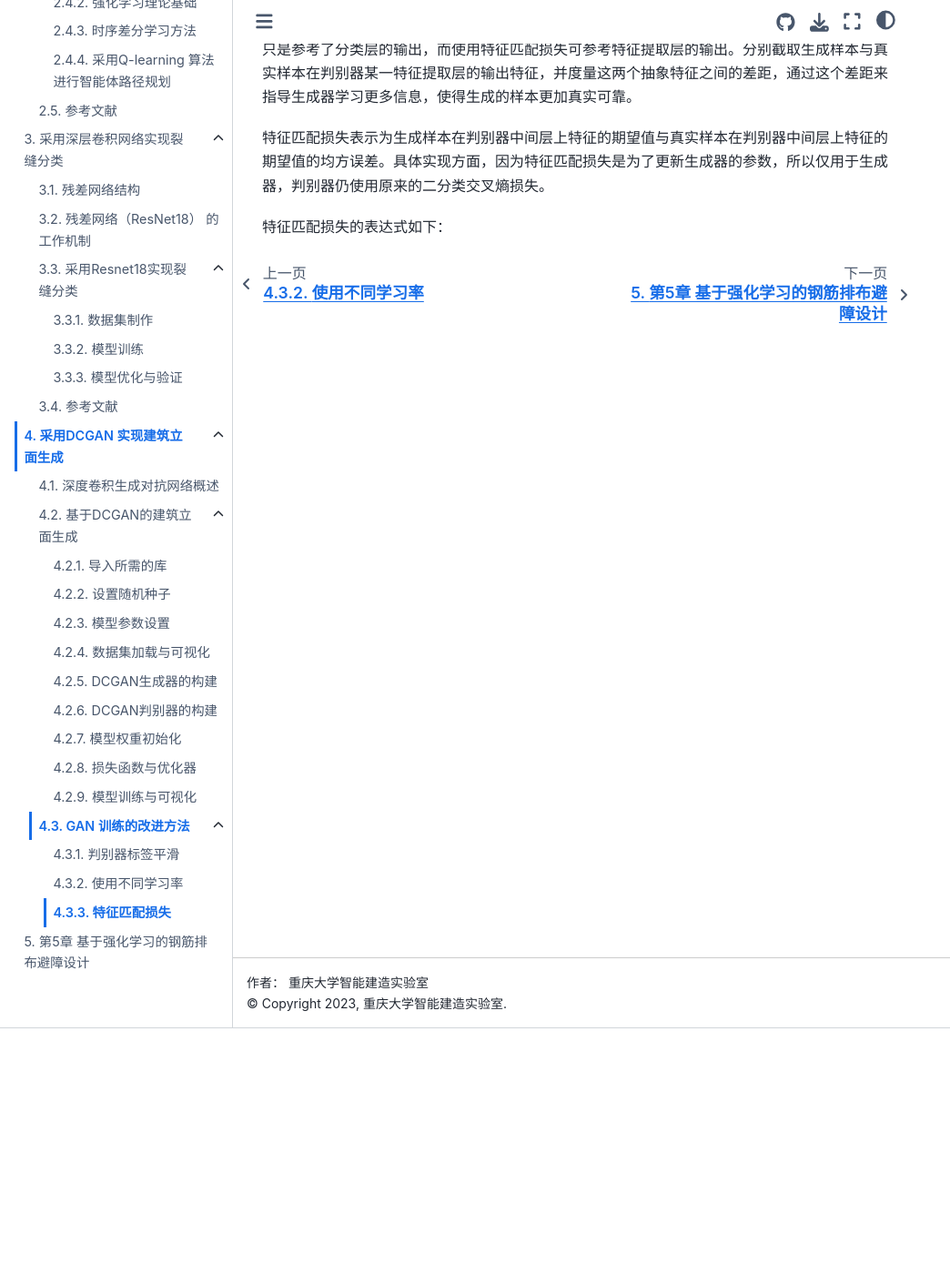
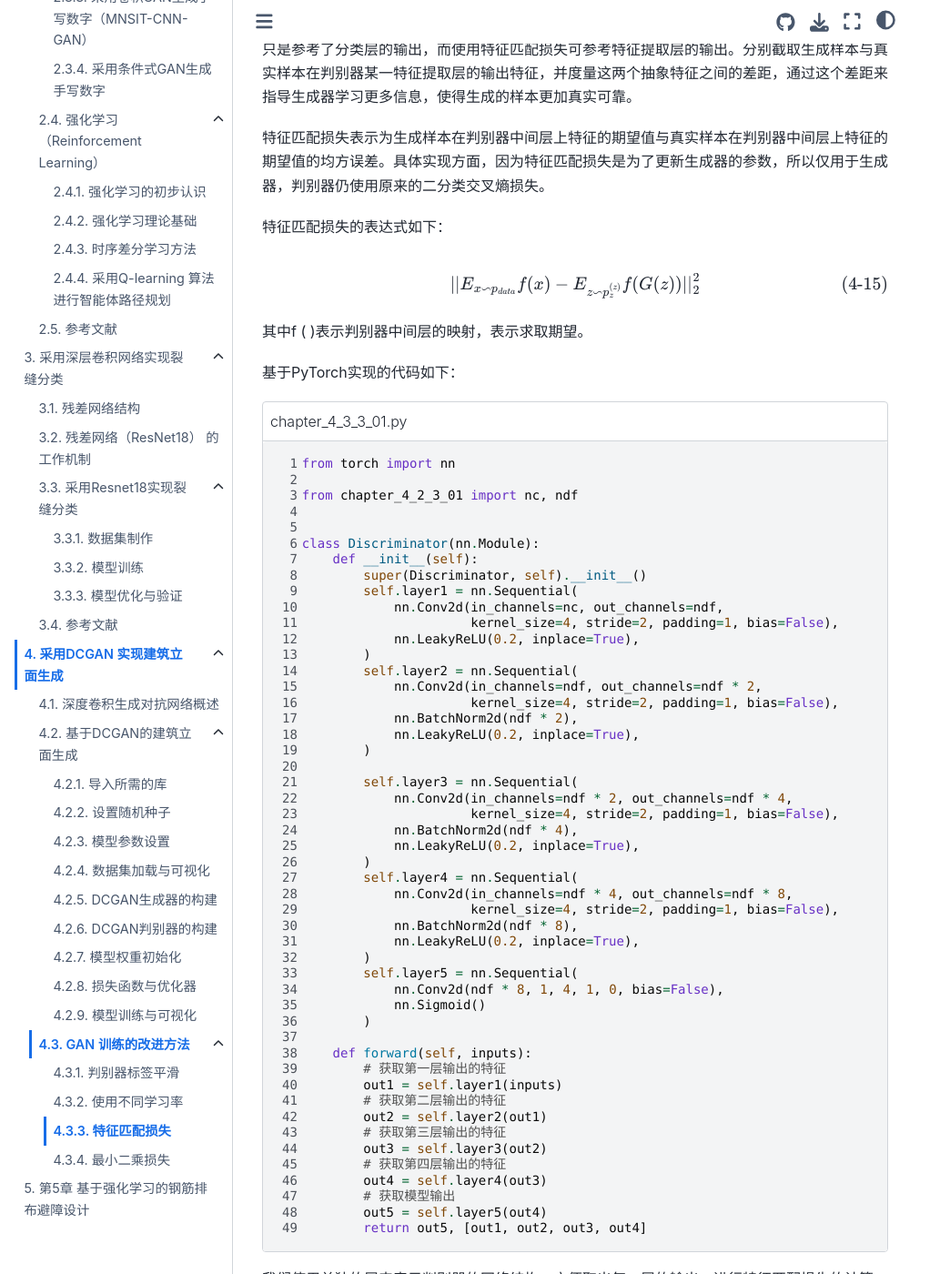
Before and after one commit to iblofcqu/book001, a Sphinx documentation site: the page built from source/4/4.3/4.3.3.md, in a window 1280 px wide and 1400 px high, scrolled down 271 px. Shown: the whole window at 91% size, without its empty margins (0-1044 px from the left). Built offline with Sphinx 7.4.7 and the Sphinx Book theme 1.1.4, drawn with Linux system fonts in a browser that asks for light colours; some of the changed text lies outside the part shown.

Commit message:
docs(4.3.3 & part 4.3.4):

```diff
--- a/source/4/4.3/4.3.3.md
+++ b/source/4/4.3/4.3.3.md
@@ -7,3 +7,49 @@
 特征匹配损失表示为生成样本在判别器中间层上特征的期望值与真实样本在判别器中间层上特征的期望值的均方误差。具体实现方面，因为特征匹配损失是为了更新生成器的参数，所以仅用于生成器，判别器仍使用原来的二分类交叉熵损失。
 
 特征匹配损失的表达式如下：
+
+$$
+||E_{x \backsim p_{data}} f(x) - E_{z \backsim p_{z}^{(z)}}f(G(z))||_2^2 \tag {4-15}
+$$
+
+其中f ( )表示判别器中间层的映射，表示求取期望。
+
+基于PyTorch实现的代码如下：
+
+:::{literalinclude} ../codes/chapter_4_3_3_01.py
+:caption: chapter_4_3_3_01.py
+:language: python
+:linenos:
+:::
+
+我们使用单独的层来表示判别器的网络结构，方便取出每一层的输出，进行特征匹配损失的计算。因为我们更改了判别器的输出，在对判别器进行训练时，只需要out5，所以我们使用NULLD表示判别器用不到的输出。对生成器进行训练时，先使用netD(real_cpu.detach())获得真实样本的中间特征，再使用netD(fake)获得生成样本的中间特征。这里我们分别取真实样本与生成样本在判别器self.layer4层的输出特征out4。然后对这两个特征求取对应的期望，并计算获得特征匹配损失。最后利用特征匹配损失更新模型。
+
+基于PyTorch实现的代码如下，完整代码可扫描二维码下载。
+
+:::{todo}
+待适配
+:::
+
+
+:::{literalinclude} ../codes/chapter_4_3_3_02.py
+:caption: chapter_4_3_3_02.py
+:language: python
+:linenos:
+:::
+
+采用特征匹配损失的训练时间约为189分钟，训练结果为图4-11右图，图4-11左图为未使用改进方法的训练结果。使用特征匹配损失后，部分生成样本有所改进，但一部分样本存在模式奔溃的现象。
+
+:::::{grid} 2 2 2 2
+
+::::{grid-item}
+:::{figure} ../../_static/4/4.3/4-11-a.png
+:::
+::::
+::::{grid-item}
+:::{figure} ../../_static/4/4.3/4-11-b.png
+:::
+::::
+:::::
+<div class="show-mid">图4-11 改进方法前后的建筑立面效果对比</div>
+<br>
+<br>
--- /dev/null
+++ b/source/4/codes/chapter_4_3_3_01.py
@@ -0,0 +1,49 @@
+from torch import nn
+
+from chapter_4_2_3_01 import nc, ndf
+
+
+class Discriminator(nn.Module):
+    def __init__(self):
+        super(Discriminator, self).__init__()
+        self.layer1 = nn.Sequential(
+            nn.Conv2d(in_channels=nc, out_channels=ndf,
+                      kernel_size=4, stride=2, padding=1, bias=False),
+            nn.LeakyReLU(0.2, inplace=True),
+        )
+        self.layer2 = nn.Sequential(
+            nn.Conv2d(in_channels=ndf, out_channels=ndf * 2,
+                      kernel_size=4, stride=2, padding=1, bias=False),
+            nn.BatchNorm2d(ndf * 2),
+            nn.LeakyReLU(0.2, inplace=True),
+        )
+
+        self.layer3 = nn.Sequential(
+            nn.Conv2d(in_channels=ndf * 2, out_channels=ndf * 4,
+                      kernel_size=4, stride=2, padding=1, bias=False),
+            nn.BatchNorm2d(ndf * 4),
+            nn.LeakyReLU(0.2, inplace=True),
+        )
+        self.layer4 = nn.Sequential(
+            nn.Conv2d(in_channels=ndf * 4, out_channels=ndf * 8,
+                      kernel_size=4, stride=2, padding=1, bias=False),
+            nn.BatchNorm2d(ndf * 8),
+            nn.LeakyReLU(0.2, inplace=True),
+        )
+        self.layer5 = nn.Sequential(
+            nn.Conv2d(ndf * 8, 1, 4, 1, 0, bias=False),
+            nn.Sigmoid()
+        )
+
+    def forward(self, inputs):
+        # 获取第一层输出的特征
+        out1 = self.layer1(inputs)
+        # 获取第二层输出的特征
+        out2 = self.layer2(out1)
+        # 获取第三层输出的特征
+        out3 = self.layer3(out2)
+        # 获取第四层输出的特征
+        out4 = self.layer4(out3)
+        # 获取模型输出
+        out5 = self.layer5(out4)
+        return out5, [out1, out2, out3, out4]
--- /dev/null
+++ b/source/4/codes/chapter_4_3_3_02.py
@@ -0,0 +1,67 @@
+import torch
+from torch import nn, optim
+
+from chapter_4_2_3_01 import epochs, device, nz, beta
+from chapter_4_2_4_01 import dataloader
+from chapter_4_3_1_01 import D_real_label, D_fake_label
+from chapter_4_2_7_01 import netG
+from chapter_4_3_2_01 import optimizerG
+from chapter_4_3_3_01 import Discriminator
+
+# 使用新的Discriminator
+netD = Discriminator().to(device)
+optimizerD = optim.Adam(netD.parameters(), lr=0.0003, betas=(beta, 0.999))
+# 特征匹配损失
+criterion = nn.BCELoss()
+criterionG = nn.MSELoss()
+
+for epoch in range(epochs):
+    for i, data in enumerate(dataloader, 0):
+        # 用真实数据、real_label训练判别器
+        netD.zero_grad()
+        real_cpu = data[0].to(device)
+        b_size = real_cpu.size(0)
+        # 真标签
+        label = torch.full((b_size,), D_real_label, dtype=torch.float,
+                           device=device)
+        # 使用NULLD变量表示不使用的输出
+        output, NULLD = netD(real_cpu)
+        output = output.view(-1)
+        # 计算判别器对真实数据的损失
+        errD_real = criterion(output, label)
+        errD_real.backward()
+        D_x = output.mean().item()
+
+        # 用噪声生成的数据、fake_label训练判别器
+        # 生成一个批次的噪声
+        noise = torch.randn(b_size, nz, 1, 1, device=device)
+        # 噪声输入生成器，得到生成图片
+        fake = netG(noise)
+        # 假标签
+        label.fill_(D_fake_label)
+        # 使用NULLD变量表示不使用的输出
+        output, NULLD = netD(fake.detach())
+        output = output.view(-1)
+        # 计算判别器对生成数据的损失
+        errD_fake = criterion(output, label)
+        errD_fake.backward()
+        D_G_z1 = output.mean().item()
+        # 计算判别器的损失
+        errD = errD_real + errD_fake
+        optimizerD.step()
+
+        # 训练生成器
+        netG.zero_grad()
+        # 基于真实数据，获取判别器特征
+        _, feature_real = netD(real_cpu.detach())
+        # 基于生成数据，获取判别器特征
+        output, feature_fake = netD(fake)
+        # 计算真实数据在判别器最后一层特征的期望
+        feature_real_last = torch.mean(feature_real[-1], 0)
+        # 计算生成数据在判别器最后一层特征的期望
+        feature_fake_last = torch.mean(feature_fake[-1], 0)
+        # 使用均方误差计算真实样本与生成样本的特征的损失
+        errG = criterionG(feature_fake_last, feature_real_last.detach())
+        errG.backward()
+        D_G_z2 = output.mean().item()
+        optimizerG.step()
```
Also changed, not shown: source/4/4.3/4.3.4.md (added, +16 -0 lines), source/4/4.3/index.md (+1 -0 lines), source/_static/4/4.3/4-11-a.png (added), source/_static/4/4.3/4-11-b.png (added), source/_static/4/4.3/4-12.png (added).
